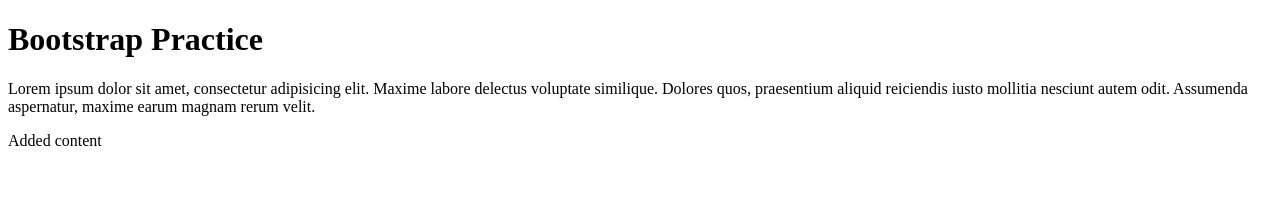
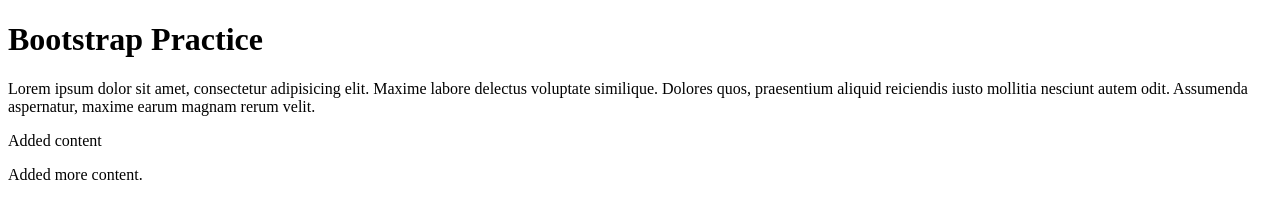
Before and after one commit to dbagley1/example-repository, a plain HTML site: page index.html in a window 1280 px wide. Drawn offline with Linux system fonts and the light colour scheme.

Commit message:
Added more content.

```diff
--- a/index.html
+++ b/index.html
@@ -12,6 +12,7 @@
   <h1>Bootstrap Practice</h1>
   <p>Lorem ipsum dolor sit amet, consectetur adipisicing elit. Maxime labore delectus voluptate similique. Dolores quos, praesentium aliquid reiciendis iusto mollitia nesciunt autem odit. Assumenda aspernatur, maxime earum magnam rerum velit.</p>
   <p>Added content</p>
+  <p>Added more content.</p>
 </body>
 
 </html>
```
